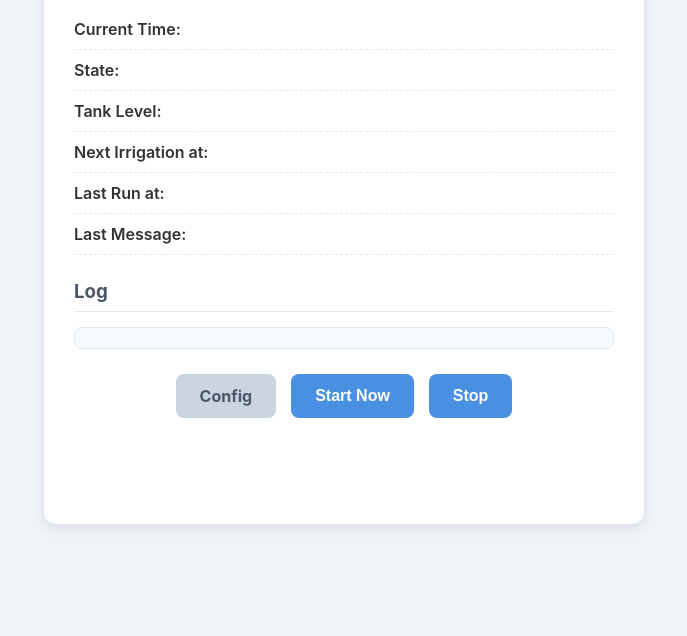
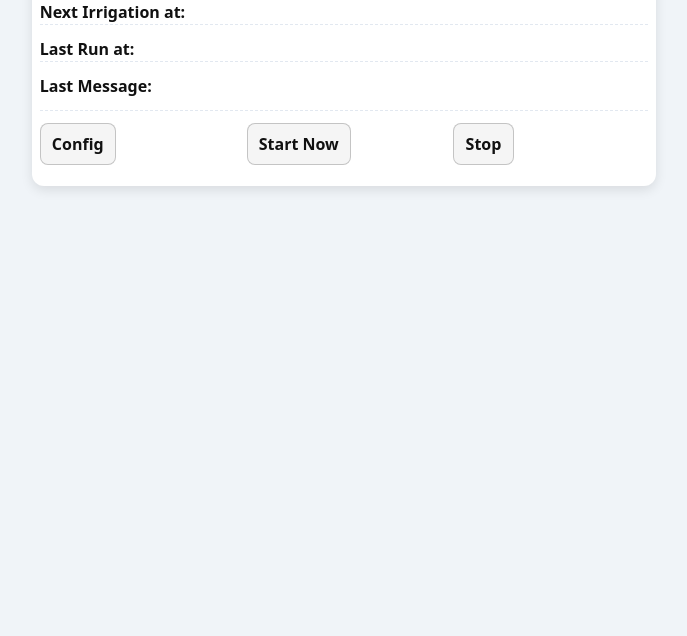
Before and after one commit to vmoyankov/irrigation-controller, a plain HTML site: page static/main.html in a window 1280 px wide. Shown: the part 204-840 px from the top of the page, without its empty margins (296-983 px from the left). After the commit the page ends 800 px from the top, so only its background shows below. Drawn offline with Linux system fonts and the light colour scheme; no server answers.

Commit message:
UI: improve formatting

```diff
--- a/static/main.html
+++ b/static/main.html
@@ -5,148 +5,11 @@
     <meta charset="UTF-8">
     <meta name="viewport" content="width=device-width, initial-scale=1.0">
     <title>Device Status</title>
+    <link rel="stylesheet" href="min.css">
     <style>
-        /* Basic styling for a clean, minimal look */
-        body {
-            font-family: -apple-system, BlinkMacSystemFont, "Segoe UI", Roboto, Helvetica, Arial, sans-serif;
-            background-color: #f0f4f8;
-            color: #333;
-            margin: 0;
-            padding: 20px;
-            display: flex;
-            justify-content: center;
-            align-items: center;
-            min-height: 100vh;
-        }
-
-        .container {
-            background-color: #fff;
-            padding: 30px;
-            border-radius: 12px;
-            box-shadow: 0 4px 12px rgba(0, 0, 0, 0.1);
-            width: 100%;
-            max-width: 600px;
-            box-sizing: border-box;
-        }
-
-        h1 {
-            color: #1a202c;
-            text-align: center;
-            margin-bottom: 25px;
-            font-size: 1.5rem;
-        }
-
-        h3 {
-            color: #4a5568;
-            border-bottom: 1px solid #e2e8f0;
-            padding-bottom: 8px;
-            margin-top: 25px;
-            margin-bottom: 15px;
-        }
-
-        .status-item {
-            /* Fixed width for the first column for better alignment */
-            display: grid;
-            grid-template-columns: 150px 1fr;
-            gap: 15px;
-            align-items: center;
-            padding: 10px 0;
+        .line {
             border-bottom: 1px dashed #e2e8f0;
         }
-
-        .status-item:last-child {
-            border-bottom: none;
-        }
-
-        .status-item span:first-child {
-            font-weight: 600;
-            text-align: left;
-        }
-
-        .status-item span:last-child {
-            color: #4a5568;
-            text-align: left;
-        }
-
-        .log-container {
-            background-color: #f7fafc;
-            border: 1px solid #e2e8f0;
-            border-radius: 8px;
-            padding: 10px;
-            max-height: 200px;
-            overflow-y: auto;
-            white-space: pre-wrap;
-            word-wrap: break-word;
-            font-family: monospace;
-            font-size: 0.8rem;
-        }
-
-        .button-group {
-            display: flex;
-            justify-content: center;
-            gap: 15px;
-            margin-top: 25px;
-            flex-wrap: wrap;
-        }
-
-        .button-group button,
-        .button-group a {
-            padding: 12px 24px;
-            border: none;
-            border-radius: 8px;
-            cursor: pointer;
-            font-size: 1rem;
-            font-weight: 700;
-            transition: background-color 0.3s, transform 0.1s;
-            text-decoration: none;
-            text-align: center;
-            display: inline-block;
-        }
-
-        .button-group button {
-            background-color: #4a90e2;
-            color: #fff;
-        }
-
-        .button-group a {
-            background-color: #cbd5e0;
-            color: #4a5568;
-        }
-
-        .button-group button:hover {
-            background-color: #357bd8;
-        }
-
-        .button-group a:hover {
-            background-color: #a0aec0;
-        }
-
-        .button-group button:active,
-        .button-group a:active {
-            transform: scale(0.98);
-        }
-
-        #status-message {
-            margin-top: 20px;
-            padding: 10px;
-            border-radius: 8px;
-            text-align: center;
-            font-weight: 600;
-            min-height: 20px;
-        }
-
-        .status-success {
-            background-color: #d4edda;
-            color: #155724;
-            border: 1px solid #c3e6cb;
-        }
-
-        .status-error {
-            background-color: #f8d7da;
-            color: #721c24;
-            border: 1px solid #f5c6cb;
-        }
-
     </style>
 </head>
 <body>
@@ -154,38 +17,43 @@
 <div class="container">
     <h1>Irrigation Controller</h1>
 
-    <div class="status-item">
-        <span>Current Time:</span>
-        <span id="current-time"></span>
+    <div class="row line">
+        <label class="col">Current Time:</label>
+        <div class="col2" id="current-time"></div>
     </div>
-    <div class="status-item">
-        <span>State:</span>
-        <span id="state"></span>
+    <div class="row line">
+        <label class="col">State:</label>
+        <div class="col2" id="state"></div>
     </div>
-    <div class="status-item">
-        <span>Tank Level:</span>
-        <span id="tank"></span>
+    <div class="row line">
+        <label class="col">Tank Level:</label>
+        <div class="col2" id="tank"></div>
     </div>
-    <div class="status-item">
-        <span>Next Irrigation at:</span>
-        <span id="next-run"></span>
+    <div class="row line">
+        <label class="col">Next Irrigation at:</label>
+        <div class="col2" id="next-run"></div>
     </div>
-    <div class="status-item">
-        <span>Last Run at:</span>
-        <span id="last-run"></span>
+    <div class="row line">
+        <label class="col">Last Run at:</label>
+        <div class="col2" id="last-run"></div>
     </div>
-    <div class="status-item">
-        <span>Last Message:</span>
-        <span id="last-msg"></span>
+    <div class="row">
+        <label class="col">Last Message:</label>
+    </div>
+    <div class="row line">
+        <div class="col2" id="last-msg"></div>
     </div>
 
-    <h3>Log</h3>
-    <div id="log-container" class="log-container"></div>
-
-    <div class="button-group">
-        <a href="/config.html" id="config-button">Config</a>
-        <button id="start-now-button">Start Now</button>
-        <button id="stop-button">Stop</button>
+    <div class="row">
+        <div class="col">
+          <button id="config-button" onclick="window.location.href='config.html'">Config</button>
+        </div>
+        <div class="col">
+          <button id="start-now-button">Start Now</button>
+        </div>
+        <div class="col">
+          <button id="stop-button">Stop</button>
+        </div>
     </div>
     <p id="status-message"></p>
 </div>
--- a/static/min.css
+++ b/static/min.css
@@ -2,9 +2,9 @@
 * { box-sizing: border-box; }
 html { -webkit-text-size-adjust: 100%; }
 body {
-  margin: 0; padding: 1rem;
+  margin: 0; padding: 0.5rem;
   font: 16px/1.5 system-ui, -apple-system, Segoe UI, Roboto, Arial, sans-serif;
-  color: #111; background: #fff;
+  color: #111; background: #f0f4f8;
   max-width: 70ch; margin-inline: auto;
 }
 
@@ -17,9 +17,18 @@ pre { overflow:auto; padding: .6rem; border: 1px solid rgba(0,0,0,.1); border-ra
 label {font-weight: bold;}
 
 /* Layout helpers */
-.container { width: 100%; max-width: 900px; margin: 0 auto; }
+.container {
+    background-color: #fff;
+    padding: 0.5rem;
+    border-radius: 12px;
+    box-shadow: 0 4px 12px rgba(0, 0, 0, 0.1);
+    width: 100%;
+    max-width: 800px;
+    box-sizing: border-box;
+}
 .row { display: flex; flex-wrap: wrap; gap: .75rem; margin-bottom: .75rem; }
 .col { flex: 1 1 0; min-width: 8rem; }
+.col2 { flex: 2 1 0; min-width: 8rem; }
 
 .btn-red { background-color: #ef4444; color: white; }
 .btn-green { background-color: #d4edda; }
@@ -31,6 +40,7 @@ input, select, textarea, button {
   border: 1px solid rgba(0,0,0,.2); border-radius: .5rem;
   padding: .5rem .7rem; width: 100%;
 }
+input[type="checkbox"] { width: 1.5rem; height: 1.5rem; }
 button, .btn {
   display: inline-block; width: auto; cursor: pointer; user-select: none;
   border: 1px solid rgba(0,0,0,.2); background: #f5f5f5;
@@ -46,16 +56,6 @@ thead th { border-bottom:2px solid rgba(0,0,0,.2); }
 
 /* Cards */
 .card { border:1px solid rgba(0,0,0,.1); border-radius:.75rem; padding:1rem; }
-
-/* Dark mode */
-@media (prefers-color-scheme: dark) {
-  body { color:#eee; background:#0f0f10; }
-  input,select,textarea,button { background:#111; border-color: rgba(255,255,255,.2); }
-  button,.btn { background:#1a1a1b; }
-  pre { border-color: rgba(255,255,255,.15); }
-  th, td { border-color: rgba(255,255,255,.12); }
-  .card { border-color: rgba(255,255,255,.12); }
-}
 
 /* Reduced motion */
 @media (prefers-reduced-motion: reduce) {
```
Also changed, not shown: static/config.html (+29 -14 lines).
